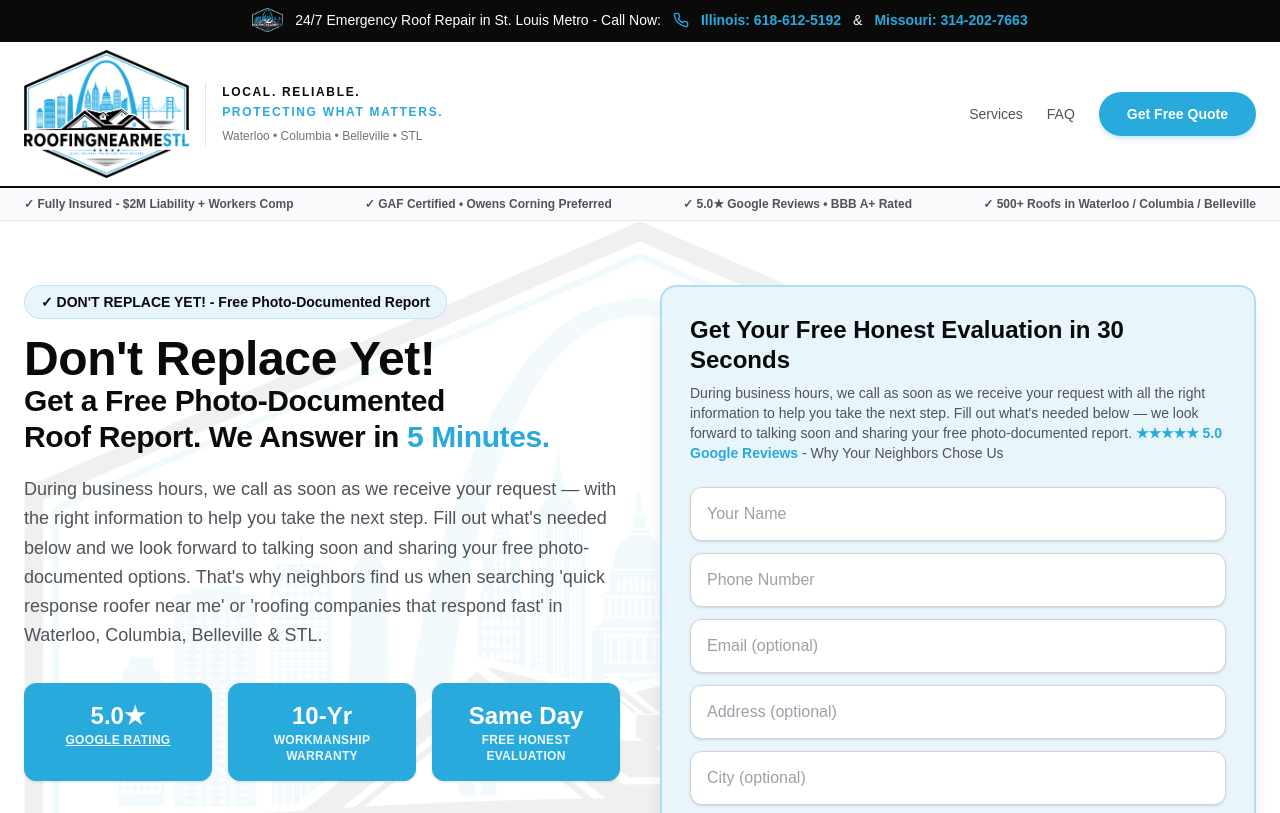
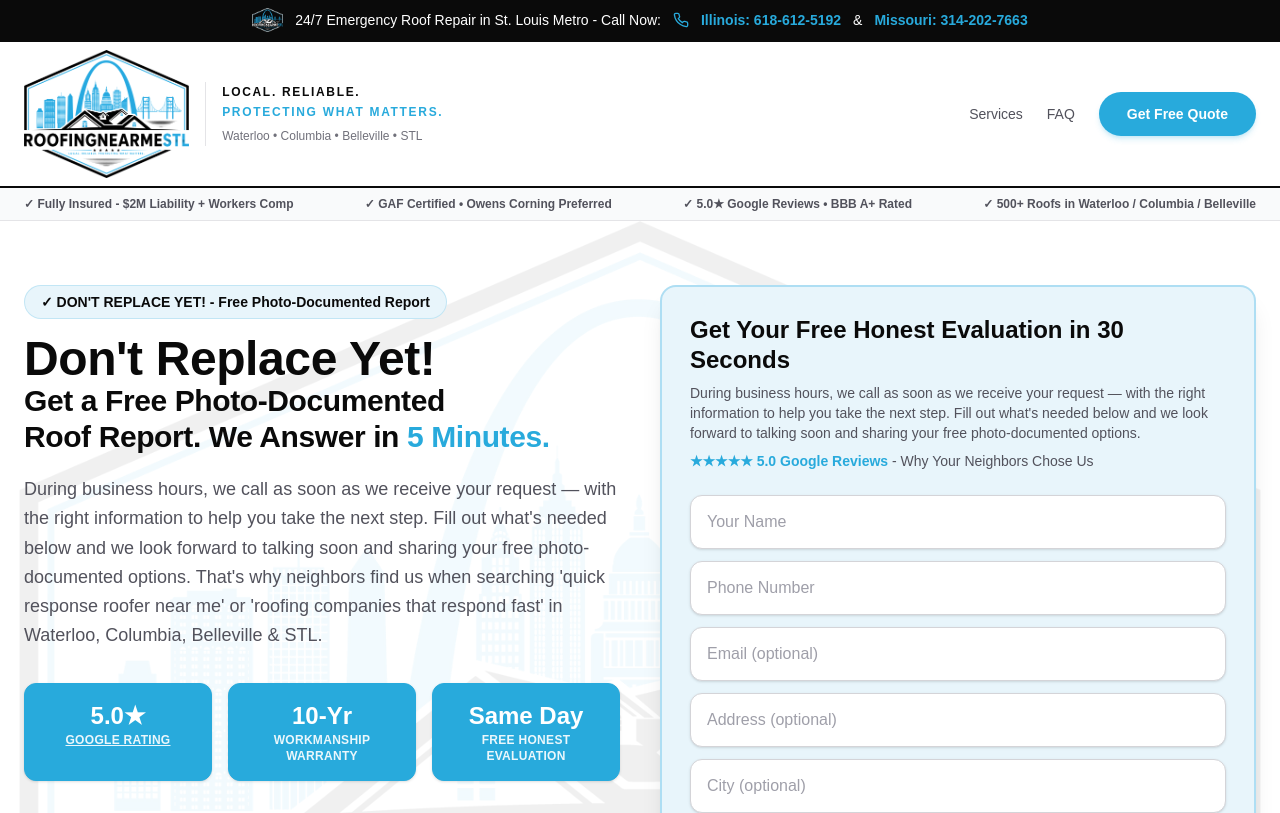
Before and after one commit to RoofingnearmeSTL/roofingnearmestl.com, a Next.js app: page / in a window 1280 px wide. Shown: the top 813 px of the page. Built offline with nearby package versions, Linux system fonts and the light colour scheme.

Commit message:
Prepare estimate form copy for verification

```diff
--- a/src/app/page.tsx
+++ b/src/app/page.tsx
@@ -194,7 +194,8 @@ export default function Home() {
 
         <div id="estimate" className="bg-brand-light border-2 border-brand/30 rounded-2xl p-7 shadow-xl scroll-mt-40">
           <h2 className="text-black font-bold text-2xl leading-tight">Get Your Free Honest Evaluation in 30 Seconds</h2>
-          <p className="text-zinc-600 text-sm mt-2 mb-6">{"During business hours, we call as soon as we receive your request with all the right information to help you take the next step. Fill out what's needed below — we look forward to talking soon and sharing your free photo-documented report. "}<a href="https://www.google.com/search?q=Roofing+Near+Me+STL+Waterloo+reviews" target="_blank" rel="noopener noreferrer" className="text-brand font-bold hover:underline">★★★★★ 5.0 Google Reviews</a> - Why Your Neighbors Chose Us</p>
+          <p className="text-zinc-600 text-sm mt-2">{"During business hours, we call as soon as we receive your request — with the right information to help you take the next step. Fill out what's needed below and we look forward to talking soon and sharing your free photo-documented options."}</p>
+          <p className="text-zinc-600 text-sm mt-2 mb-6"><span className="text-[#28AADC] font-bold">★★★★★ 5.0 Google Reviews</span> - Why Your Neighbors Chose Us</p>
 
           <form className="space-y-3" onSubmit={handleLeadSubmit}>
             <input name="name" required placeholder="Your Name" className="w-full bg-white border border-zinc-300 rounded-xl px-4 py-3.5 text-black placeholder:text-zinc-400 shadow-sm focus:border-brand focus:ring-2 focus:ring-brand/20 outline-none" />
```
